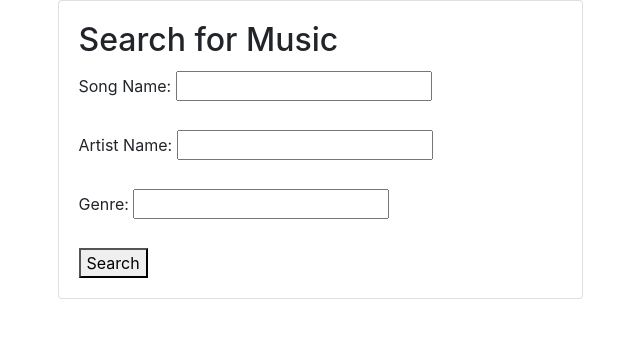
After one commit to VakaruGIT/Music-Streaming-App, a Django app: page /music/search/ in a window 1280 px wide. The commit adds this page. Shown: the top 338 px of the page, without its empty margins (320-960 px from the left). Run offline with Django 3.2, Linux system fonts and the light colour scheme; some libraries are stand-ins or nearby versions.

Commit message:
Made massive improvment

```diff
--- a/music_streaming_app/forms.py
+++ b/music_streaming_app/forms.py
@@ -37,9 +37,7 @@ class UserUpdateForm(forms.ModelForm):
         fields = ("name", "bio", "profile_picture","email")
 
 
-
-
 class MusicTrackForm(forms.ModelForm):
     class Meta:
         model = MusicTrack
-        fields = ("title","artist","genre","audio_file")
+        fields = ("title","genre", "audio_file")
--- /dev/null
+++ b/music_streaming_app/templates/music_search.html
@@ -0,0 +1,24 @@
+{% extends 'base.html' %}
+
+{% block content %}
+    <div class="container">
+        <div class="row justify-content-center">
+            <div class="col-md-6">
+                <div class="card">
+                    <div class="card-body">
+                        <h2 class="card-title">Search for Music</h2>
+                        <form method="get" action="{% url 'music_search_results' %}">
+                            <label for="song_name">Song Name:</label>
+                            <input type="text" id="song_name" name="song_name"><br><br>
+                            <label for="artist_name">Artist Name:</label>
+                            <input type="text" id="artist_name" name="artist_name"><br><br>
+                            <label for="genre">Genre:</label>
+                            <input type="text" id="genre" name="genre"><br><br>
+                            <button type="submit">Search</button>
+                        </form>
+                    </div>
+                </div>
+            </div>
+        </div>
+    </div>
+{% endblock %}
--- a/music_streaming_app/urls.py
+++ b/music_streaming_app/urls.py
@@ -9,10 +9,13 @@ urlpatterns = [
     path("home/", views.home_page, name="home-page"), #DONE
     path("profile/", views.profile, name="profile"), #DONE
     path("music/", views.music_page, name="music_page"), #DONE
-    #path('music/search/', views.music_search_page, name='music_search'),
+    path('music/upload/', views.upload_music_track, name='music_upload'), # DONE
+    path('music/edit/<int:music_track_id>/', views.music_edit, name='music_edit'),
+    path('music/delete/<int:music_track_id>/', views.music_delete, name='music_delete'),
+    path('music/search/', views.music_search_page, name='music_search'),
+    path("music/search/results/", views.music_search_results, name="music_search_results"),
 
-    path('music/upload/', views.music_upload, name='music_upload'),
-
+    # path('music/search/', views.music_search_page, name='music_search'),
     #path('music/play/<int:music_track_id>/', views.music_play, name='music_play'),
 
 ]
--- a/music_streaming_app/views.py
+++ b/music_streaming_app/views.py
@@ -3,9 +3,9 @@ from .models import *
 from .forms import *
 from django.contrib.auth.forms import AuthenticationForm
 from django.contrib.auth import login as auth_login, logout, authenticate, get_user_model
-from django.http import HttpResponse
 from django.contrib.auth.decorators import login_required
 from django.contrib.auth.views import LogoutView
+from django.contrib import messages
 
 # Create your views here.
 def register(request): # DONE
@@ -54,43 +54,53 @@ def profile(request): # DONE
         form = UserUpdateForm(instance=user)
     return render(request, 'user_profile.html', {'form': form})
 
-@login_required
-def update_profile(request): #DONE
-    user = get_user_model().objects.get(username=request.user.username)
+# def update_profile(request): #DONE
+#     user = get_user_model().objects.get(username=request.user.username)
+#     if request.method == 'POST':
+#         form = UserUpdateForm(request.POST, instance=user)
+#         if form.is_valid():
+#             form.save()
+#             return redirect('profile')
+#     else:
+#         form = UserUpdateForm(instance=user)
+#     return render(request, 'user_profile.html', {'form': form})
+
+def upload_music_track(request): # DONE
     if request.method == 'POST':
-        form = UserUpdateForm(request.POST, instance=user)
+        form = MusicTrackForm(request.POST, request.FILES)
+        if form.is_valid():
+            music_track = form.save(commit=False)
+            music_track.artist = request.user
+            music_track.save()
+            messages.success(request, 'Music track uploaded successfully!')
+            return redirect('music_page')
+    else:
+        form = MusicTrackForm()
+    return render(request, 'music_upload.html', {'form': form})
+
+def music_page(request): # DONE
+    music_tracks = MusicTrack.objects.all()
+    return render(request, 'music_page.html', {'music_tracks': music_tracks})
+
+
+def music_edit(request, music_track_id):
+    music_track = MusicTrack.objects.get(id=music_track_id)
+    if request.method == 'POST':
+        form = MusicTrackForm(request.POST, request.FILES, instance=music_track)
         if form.is_valid():
             form.save()
-            return redirect('profile')
+            return redirect('music_page')
     else:
-        form = UserUpdateForm(instance=user)
-    return render(request, 'user_profile.html', {'form': form})
+        form = MusicTrackForm(instance=music_track)
+    return render(request, 'music_edit.html', {'form': form, 'usic_track': music_track})
 
-@login_required
-def music_upload(request):
-    if request.method == "POST":
-        if request.user.is_authenticated:
-            form = MusicTrackForm(request.POST, request.FILES)
-            if form.is_valid():
-                music_track = form.save(commit=False)
-                music_track.artist = request.user
-                music_track.save()
-                return redirect("home-page")
-            else:
-                return HttpResponse("Invalid form")
-        else:
-            return HttpResponse("You must be logged in to upload music")
-    else:
-        if request.user.is_authenticated:
-            form = MusicTrackForm()
-            return render(request, "music_upload.html", {"form": form})
-        else:
-            return HttpResponse("You must be logged in to upload music")
+def music_delete(request, music_track_id):
+    music_track = MusicTrack.objects.get(id=music_track_id)
+    music_track.delete()
+    return redirect('music_page')
 
-def music_page(request):
-    music_tracks = MusicTrack.objects.all()
-    return render(request, "music_page.html", {"music_tracks": music_tracks})
-
+def music_search_page(request):
+    return render(request, 'music_search.html')
 
 def music_search_results(request):
     song_name = request.GET.get('song_name')
@@ -104,12 +114,9 @@ def music_search_results(request):
     if artist_name:
         songs = songs.filter(artist__name__icontains=artist_name)
     if genre:
-        songs = songs.filter(genre__name__icontains=genre)
+        songs = songs.filter(genre__icontains=genre)
+
+    if not songs:
+        messages.info(request, 'No music found with this information.')
 
     return render(request, 'music_search_results.html', {'songs': songs})
-
-
-# def music_play(request, music_track_id):
-#     music_track = MusicTrack.objects.get(id=music_track_id)
-#     audio_file = music_track.audio_file
-#     return HttpResponse(audio_file, content_type="audio/mpeg")
--- a/music_streaming_assignment/settings.py
+++ b/music_streaming_assignment/settings.py
@@ -11,6 +11,7 @@ https://docs.djangoproject.com/en/3.1/ref/settings/
 """
 
 from pathlib import Path
+import os
 
 # Build paths inside the project like this: BASE_DIR / 'subdir'.
 BASE_DIR = Path(__file__).resolve().parent.parent
@@ -119,5 +120,10 @@ USE_TZ = True
 # https://docs.djangoproject.com/en/3.1/howto/static-files/
 
 STATIC_URL = '/static/'
+STATIC_ROOT = os.path.join(BASE_DIR, 'static')
+
+MEDIA_ROOT = os.path.join(BASE_DIR, 'media')
+MEDIA_URL = '/media/'
+
 
 AUTH_USER_MODEL = 'music_streaming_app.User'
--- a/music_streaming_assignment/urls.py
+++ b/music_streaming_assignment/urls.py
@@ -16,8 +16,10 @@ Including another URLconf
 from django.contrib import admin
 from django.urls import path,include
 from music_streaming_app import urls
+from django.conf.urls.static import static
+from django.conf import settings
 
 urlpatterns = [
     path('admin/', admin.site.urls),
     path("", include(urls)),
-]
+] + static(settings.MEDIA_URL, document_root=settings.MEDIA_ROOT)
```
Also changed, not shown: music_streaming_app/models.py (+15 -1 lines), music_streaming_app/templates/music_edit.html (added, +10 -0 lines), music_streaming_app/templates/music_page.html (+12 -5 lines), music_streaming_app/templates/music_search_results.html (+33 -9 lines), music_streaming_app/templates/music_upload.html (+6 -6 lines), README.md, db.sqlite3, music_streaming_app/migrations/0004_auto_20240616_1436.py (added), 2 other files.
